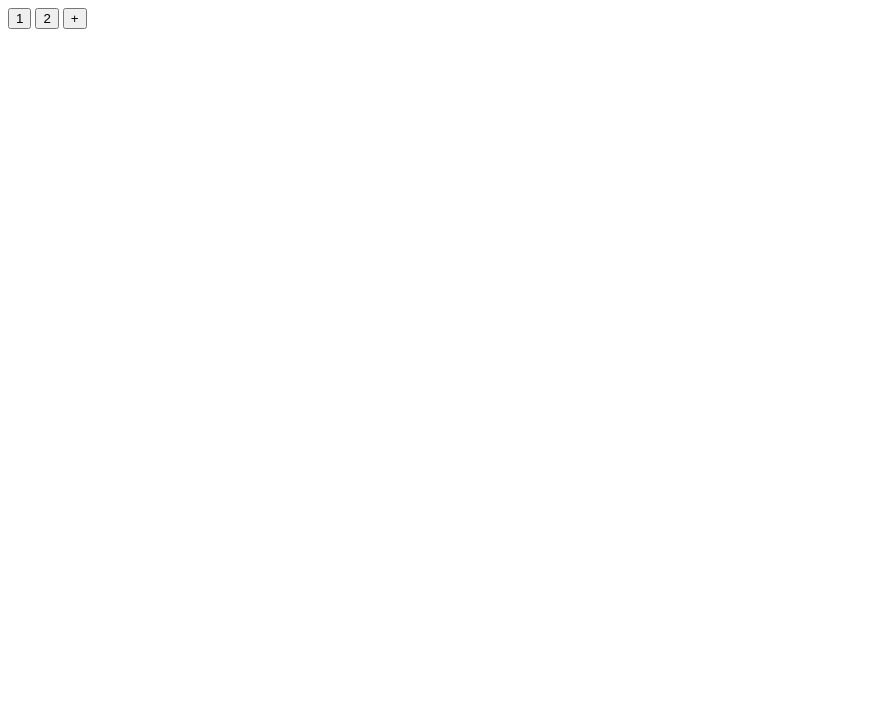
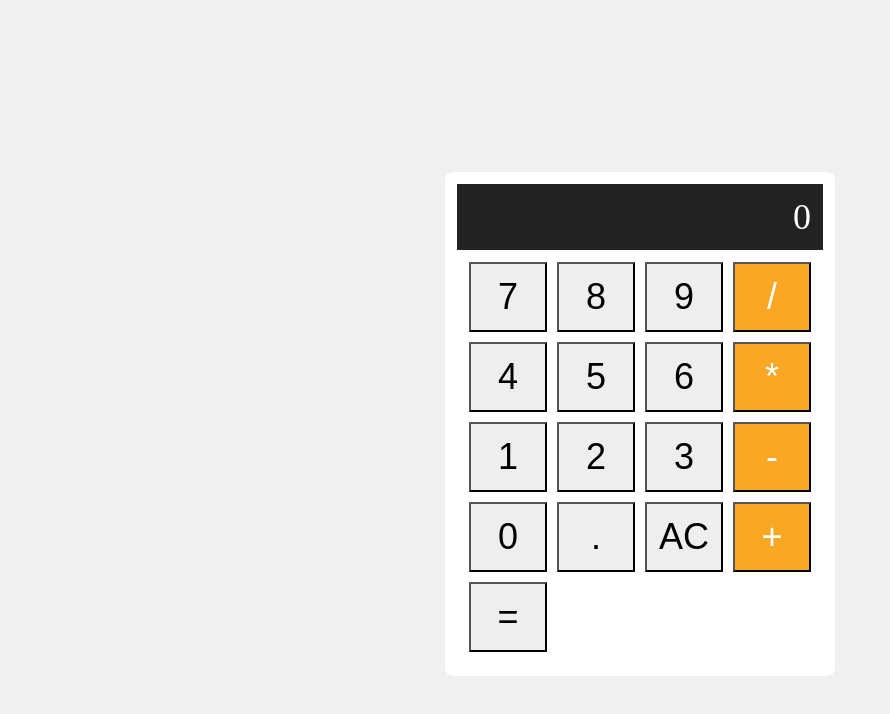
Before and after one commit to Mavs77/git-practice, a plain HTML site: page objects/index.html in a window 1280 px wide. Shown: the whole page, without its empty margins (0-890 px from the left). Drawn offline with Linux system fonts and the light colour scheme.

Commit message:
calculator app

```diff
--- a/objects/index.html
+++ b/objects/index.html
@@ -4,11 +4,32 @@
     <meta charset="UTF-8">
     <meta name="viewport" content="width=device-width, initial-scale=1.0">
     <title>Objects</title>
+    <link rel="stylesheet" href="style.css">
 </head>
 <body>
-    <button>1</button>
-    <button>2</button>
-    <button>+</button>
+    <div class="calculator">
+        <div id="display" class="display">0</div>
+        <div class="buttons">
+          <!-- Number buttons -->
+          <button class="btn" onclick="appendNumber('7')">7</button>
+          <button class="btn" onclick="appendNumber('8')">8</button>
+          <button class="btn" onclick="appendNumber('9')">9</button>
+          <button class="btn operator" onclick="chooseOperator('/')">/</button>
+          <button class="btn" onclick="appendNumber('4')">4</button>
+          <button class="btn" onclick="appendNumber('5')">5</button>
+          <button class="btn" onclick="appendNumber('6')">6</button>
+          <button class="btn operator" onclick="chooseOperator('*')">*</button>
+          <button class="btn" onclick="appendNumber('1')">1</button>
+          <button class="btn" onclick="appendNumber('2')">2</button>
+          <button class="btn" onclick="appendNumber('3')">3</button>
+          <button class="btn operator" onclick="chooseOperator('-')">-</button>
+          <button class="btn" onclick="appendNumber('0')">0</button>
+          <button class="btn" onclick="appendNumber('.')">.</button>
+          <button class="btn" onclick="clearDisplay()">AC</button>
+          <button class="btn operator" onclick="chooseOperator('+')">+</button>
+          <button class="btn equal" onclick="calculate()">=</button>
+        </div>
+      </div>
     <script src="script.js"></script>
 </body>
 </html>
--- a/objects/script.js
+++ b/objects/script.js
@@ -1,57 +1,57 @@
+let currentInput = '';
+let previousInput = '';
+let operator = null;
 
-// let salaries = {
-//     John: 100,
-//     Ann: 160,
-//     Pete: 130,
-// }
+function appendNumber(number) {
+  if (currentInput.includes('.') && number === '.') return; // Prevent multiple decimals
+  currentInput = currentInput + number;
+  updateDisplay();
+}
 
-// function sumOjectValues(obj){
-//     let sum = 0;
-//     for (let key in obj) {
-//         if (typeof obj[key] === 'number') {
-//             sum += obj[key];
-//         }
-//     }
+function chooseOperator(op) {
+  if (currentInput === '') return;
+  if (previousInput !== '') calculate();
+  operator = op;
+  previousInput = currentInput;
+  currentInput = '';
+}
 
-//     return sum;
-// }
+function updateDisplay() {
+  const display = document.getElementById('display');
+  display.innerText = currentInput || previousInput || '0';
+}
 
-// console.log(sumOjectValues(salaries));
+function clearDisplay() {
+  currentInput = '';
+  previousInput = '';
+  operator = null;
+  updateDisplay();
+}
 
-// let menu = {
-//     width: 200,
-//     height: 300,
-//     title: "My menu"
-// };
+function calculate() {
+  let result;
+  const prev = parseFloat(previousInput);
+  const current = parseFloat(currentInput);
+  if (isNaN(prev) || isNaN(current)) return;
 
-// function multiplyNumeric (obj) {
-//     for (let key in obj) {
-//         if (typeof obj[key] === 'number') {
-//             obj[key] *= 2;
-//         }
-//     }
-
-//     return obj;
-// }
-
-// console.log(multiplyNumeric(menu))
-
-// let message = "Hello";
-
-// let phrase = message;
-
-// // console.log(phrase)
-
-// message = "No"
-
-// console.log(phrase);
-
-// console.log(message)
-
-const arr = [1,2,3,4,5];
-
-const productOfAllNums = arr.reduce((total, currentItem) => {
-    return total * currentItem
-}, 1)
-
-console.log(productOfAllNums)
+  switch (operator) {
+    case '+':
+      result = prev + current;
+      break;
+    case '-':
+      result = prev - current;
+      break;
+    case '*':
+      result = prev * current;
+      break;
+    case '/':
+      result = prev / current;
+      break;
+    default:
+      return;
+  }
+  currentInput = result;
+  operator = null;
+  previousInput = '';
+  updateDisplay();
+}
--- a/objects/style.css
+++ b/objects/style.css
@@ -0,0 +1,46 @@
+* {
+    font-size: 1.5rem;
+    padding: 0.5rem;
+}
+
+body {
+    display: flex;
+    justify-content: center;
+    align-items: center;
+    height: 100vh;
+    margin: 0;
+    background-color: #f0f0f0;
+}
+
+.calculator {
+    background-color: #fff;
+    border-radius: 8px;
+    box-shadow: 0 4x 10px rgba(0,0,0,0.1);
+}
+
+.display {
+    background-color: #222;
+    color: white;
+    font-size: 1.5rem;
+    text-align: right;
+}
+
+.buttons {
+    display: grid;
+    grid-template-columns: repeat(4, 1fr);
+    gap: 10px;
+}
+
+.btn {
+    background-color: #eee;
+    cursor: pointer;
+}
+
+.btn:hover {
+    background-color: #7a7d7d;
+}
+
+.operator {
+    background-color: #f9a825;
+    color: white;
+}
```
